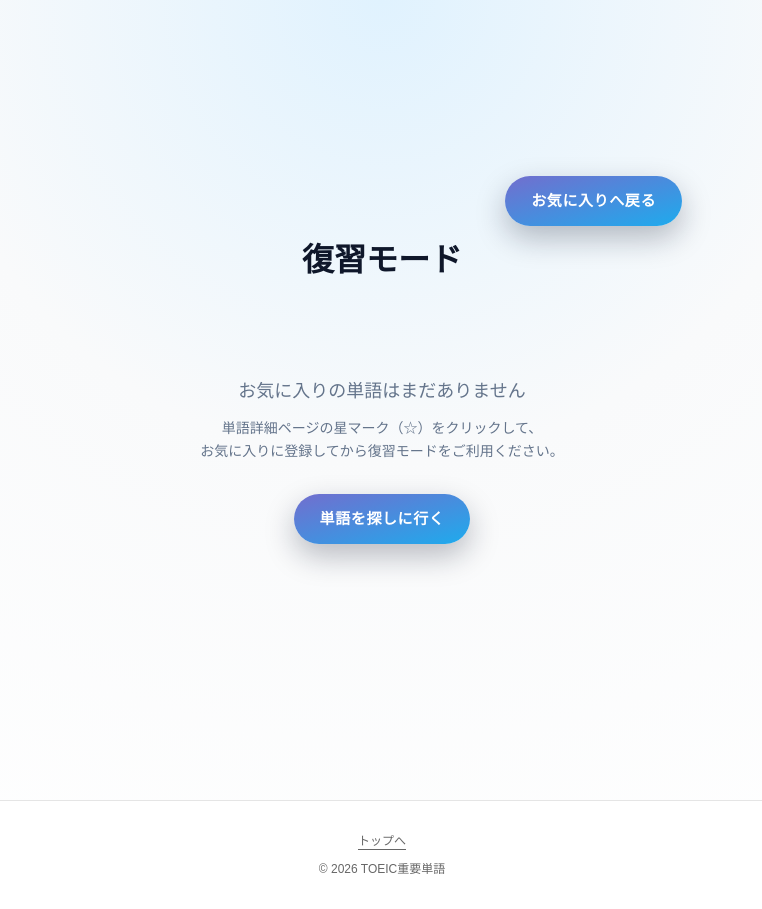
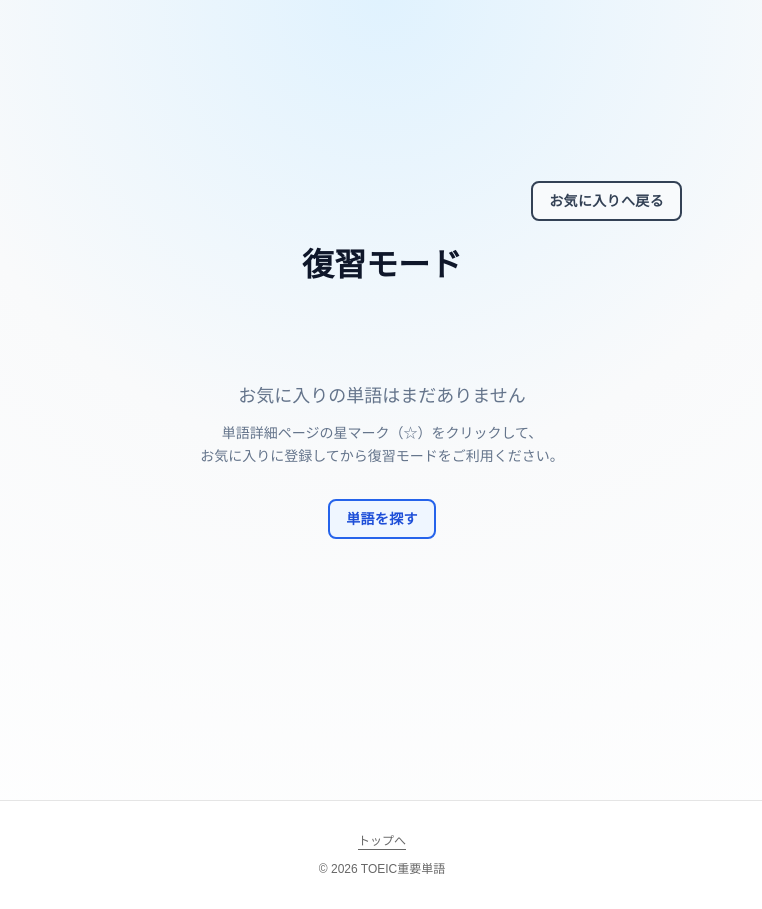
Before and after one commit to Rainnnnnnnn-maker/toeic_website_ver2.0, a Next.js app: page /review in a window 1280 px wide. Shown: the whole page, without its empty margins (258-1020 px from the left). Built offline with nearby package versions, Linux system fonts and the light colour scheme; no server answers.

Commit message:
style(ui): update button styles

```diff
--- a/src/app/favorites/page.tsx
+++ b/src/app/favorites/page.tsx
@@ -49,15 +49,15 @@ export default async function FavoritesPage() {
         <header className="flex flex-col gap-5 sm:flex-row sm:justify-between sm:items-start">
           <div className="flex flex-col gap-3 sm:max-w-[60%]">
             <p className="text-xs tracking-[0.12em] uppercase text-slate-500">YOUR COLLECTION</p>
-            <h1 className="text-[22px] leading-[1.3] text-slate-900 sm:text-[26px] lg:text-[28px]">お気に入り単語</h1>
+            <h1 className="text-[22px] leading-[1.3] text-slate-900 font-bold sm:text-[26px] lg:text-[28px]">お気に入り単語</h1>
             <p className="text-sm leading-[1.6] text-gray-500">
               学習中に気になった単語を復習しましょう。
             </p>
           </div>
           <div className="flex gap-4 items-center mt-2 flex-wrap justify-end sm:justify-start">
             <ReviewModeButton />
-            <Link href="/" className="inline-flex items-center justify-center gap-2 px-[26px] py-[14px] min-h-[44px] bg-gradient-to-br from-[#f59e0b] to-[#d97706] text-white rounded-full font-semibold text-[15px] tracking-[0.04em] no-underline transition-all duration-160 shadow-[0_12px_30px_rgba(217,119,6,0.28)] hover:-translate-y-px hover:scale-[1.02] hover:brightness-105 hover:shadow-[0_18px_40px_rgba(217,119,6,0.32)] active:translate-y-0 active:scale-99 active:shadow-[0_8px_20px_rgba(217,119,6,0.22)] focus-visible:outline-none focus-visible:shadow-[0_0_0_3px_rgba(253,186,116,0.9),0_12px_30px_rgba(217,119,6,0.28)]">
-              単語一覧へ戻る
+            <Link href="/" className="inline-flex items-center justify-center gap-2 px-4 py-2 min-h-[36px] bg-slate-50 text-slate-700 border-2 border-slate-700 rounded-lg font-bold text-sm tracking-wide no-underline transition-all duration-200 hover:bg-slate-100 hover:-translate-y-0.5 active:translate-y-0 focus-visible:outline-none focus-visible:ring-2 focus-visible:ring-offset-2 focus-visible:ring-slate-500">
+              単語一覧
             </Link>
           </div>
         </header>
--- a/src/components/features/favorites/FavoritesListClient.tsx
+++ b/src/components/features/favorites/FavoritesListClient.tsx
@@ -48,8 +48,8 @@ export default function FavoritesListClient({ allWords }: { allWords: Word[] })
           ここにリストとして保存されます。
         </p>
         <div className="mt-8">
-          <Link href="/" className="inline-flex items-center justify-center gap-2 px-[26px] py-[14px] min-h-[44px] bg-gradient-to-br from-[#726ece] to-[#1eabed] text-white rounded-full font-semibold text-[15px] tracking-[0.04em] no-underline transition-all duration-160 shadow-[0_12px_30px_rgba(15,23,42,0.28)] hover:-translate-y-px hover:scale-[1.02] hover:brightness-105 hover:shadow-[0_18px_40px_rgba(15,23,42,0.32)] active:translate-y-0 active:scale-99 active:shadow-[0_8px_20px_rgba(15,23,42,0.22)] focus-visible:outline-none focus-visible:shadow-[0_0_0_3px_rgba(191,219,254,0.9),0_12px_30px_rgba(15,23,42,0.28)]">
-            <span className="inline-flex items-center">単語を探しに行く</span>
+          <Link href="/" className="inline-flex items-center justify-center gap-2 px-4 py-2 min-h-[36px] bg-blue-50 text-blue-700 border-2 border-blue-600 rounded-lg font-bold text-sm tracking-wide no-underline transition-all duration-200 hover:bg-blue-100 hover:-translate-y-0.5 active:translate-y-0 focus-visible:outline-none focus-visible:ring-2 focus-visible:ring-offset-2 focus-visible:ring-blue-500">
+            <span className="inline-flex items-center">単語を探す</span>
           </Link>
         </div>
       </div>
--- a/src/components/features/review/ReviewModeButton.tsx
+++ b/src/components/features/review/ReviewModeButton.tsx
@@ -16,7 +16,7 @@ export default function ReviewModeButton() {
   if (favorites.length === 0) return null;
 
   return (
-    <Link href="/review" className="inline-flex items-center justify-center gap-2 px-[26px] py-[14px] min-h-[44px] bg-gradient-to-br from-[#726ece] to-[#1eabed] text-white rounded-full font-semibold text-[15px] tracking-[0.04em] no-underline transition-all duration-160 shadow-[0_12px_30px_rgba(15,23,42,0.28)] hover:-translate-y-px hover:scale-[1.02] hover:brightness-105 hover:shadow-[0_18px_40px_rgba(15,23,42,0.32)] active:translate-y-0 active:scale-99 active:shadow-[0_8px_20px_rgba(15,23,42,0.22)] focus-visible:outline-none focus-visible:shadow-[0_0_0_3px_rgba(191,219,254,0.9),0_12px_30px_rgba(15,23,42,0.28)]">
+    <Link href="/review" className="inline-flex items-center justify-center gap-2 px-4 py-2 min-h-[36px] bg-blue-50 text-blue-700 border-2 border-blue-600 rounded-lg font-bold text-sm tracking-wide no-underline transition-all duration-200 hover:bg-blue-100 hover:-translate-y-0.5 active:translate-y-0 focus-visible:outline-none focus-visible:ring-2 focus-visible:ring-offset-2 focus-visible:ring-blue-500">
        <span className="inline-flex items-center">復習モード</span>
     </Link>
   );
--- a/src/components/features/review/ReviewWrapper.tsx
+++ b/src/components/features/review/ReviewWrapper.tsx
@@ -25,7 +25,7 @@ export default function ReviewWrapper({ allWords }: Props) {
       <div className="min-h-screen w-full flex justify-center items-center py-8 px-4 bg-[radial-gradient(circle_at_top,#e0f2fe_0,#f9fafb_45%,#ffffff_100%)] sm:py-12 sm:px-6">
         <main className="w-full max-w-[600px] flex flex-col gap-8 items-center">
           <header className="flex flex-col gap-3 text-center w-full items-center relative">
-            <Link href="/favorites" className="absolute right-0 -top-4 inline-flex items-center justify-center gap-2 px-[26px] py-[14px] min-h-[44px] bg-gradient-to-br from-[#726ece] to-[#1eabed] text-white rounded-full font-semibold text-[15px] tracking-[0.04em] no-underline transition-all duration-160 shadow-[0_12px_30px_rgba(15,23,42,0.28)] z-10 hover:-translate-y-px hover:scale-[1.02] hover:brightness-105 hover:shadow-[0_18px_40px_rgba(15,23,42,0.32)] active:translate-y-0 active:scale-99 active:shadow-[0_8px_20px_rgba(15,23,42,0.22)] focus-visible:outline-none focus-visible:shadow-[0_0_0_3px_rgba(191,219,254,0.9),0_12px_30px_rgba(15,23,42,0.28)]">
+            <Link href="/favorites" className="absolute right-0 -top-4 inline-flex items-center justify-center gap-2 px-4 py-2 min-h-[36px] bg-slate-50 text-slate-700 border-2 border-slate-700 rounded-lg font-bold text-sm tracking-wide no-underline transition-all duration-200 z-10 hover:bg-slate-100 hover:-translate-y-0.5 active:translate-y-0 focus-visible:outline-none focus-visible:ring-2 focus-visible:ring-offset-2 focus-visible:ring-slate-500">
               お気に入りへ戻る
             </Link>
             <h1 className="text-[28px] leading-[1.3] text-slate-900 font-bold mt-12 sm:text-[32px]">復習モード</h1>
@@ -40,8 +40,8 @@ export default function ReviewWrapper({ allWords }: Props) {
               お気に入りに登録してから復習モードをご利用ください。
             </p>
             <div className="mt-8">
-              <Link href="/" className="inline-flex items-center justify-center gap-2 px-[26px] py-[14px] min-h-[44px] bg-gradient-to-br from-[#726ece] to-[#1eabed] text-white rounded-full font-semibold text-[15px] tracking-[0.04em] no-underline transition-all duration-160 shadow-[0_12px_30px_rgba(15,23,42,0.28)] hover:-translate-y-px hover:scale-[1.02] hover:brightness-105 hover:shadow-[0_18px_40px_rgba(15,23,42,0.32)] active:translate-y-0 active:scale-99 active:shadow-[0_8px_20px_rgba(15,23,42,0.22)] focus-visible:outline-none focus-visible:shadow-[0_0_0_3px_rgba(191,219,254,0.9),0_12px_30px_rgba(15,23,42,0.28)]">
-                単語を探しに行く
+              <Link href="/" className="inline-flex items-center justify-center gap-2 px-4 py-2 min-h-[36px] bg-blue-50 text-blue-700 border-2 border-blue-600 rounded-lg font-bold text-sm tracking-wide no-underline transition-all duration-200 hover:bg-blue-100 hover:-translate-y-0.5 active:translate-y-0 focus-visible:outline-none focus-visible:ring-2 focus-visible:ring-offset-2 focus-visible:ring-blue-500">
+                単語を探す
               </Link>
             </div>
           </div>
--- a/src/components/features/study/StudyClient.tsx
+++ b/src/components/features/study/StudyClient.tsx
@@ -29,7 +29,7 @@ type PersistedStudyStateV1 = {
 const DEFAULT_STORAGE_KEY = 'toeic-study-state-v1';
 const DEFAULT_PAGE_TITLE = '英単語学習';
 const DEFAULT_BACK_LINK = '/';
-const DEFAULT_BACK_LINK_TEXT = '単語一覧へ戻る';
+const DEFAULT_BACK_LINK_TEXT = '単語一覧';
 
 function getNavigationType(): string | undefined {
   if (typeof window === 'undefined') return undefined;
@@ -450,7 +450,7 @@ export default function StudyClient({
     <div className="min-h-screen w-full flex justify-center items-center py-8 px-4 bg-[radial-gradient(circle_at_top,#e0f2fe_0,#f9fafb_45%,#ffffff_100%)] sm:py-12 sm:px-6">
       <main className="w-full max-w-[600px] flex flex-col gap-8 items-center">
         <header className="flex flex-col gap-3 text-center w-full items-center relative">
-          <Link href={backLink} className="absolute right-0 -top-4 inline-flex items-center justify-center gap-2 px-[26px] py-[14px] min-h-[44px] bg-gradient-to-br from-[#726ece] to-[#1eabed] text-white rounded-full font-semibold text-[15px] tracking-[0.04em] no-underline transition-all duration-160 shadow-[0_12px_30px_rgba(15,23,42,0.28)] z-10 hover:-translate-y-px hover:scale-[1.02] hover:brightness-105 hover:shadow-[0_18px_40px_rgba(15,23,42,0.32)] active:translate-y-0 active:scale-99 active:shadow-[0_8px_20px_rgba(15,23,42,0.22)] focus-visible:outline-none focus-visible:shadow-[0_0_0_3px_rgba(191,219,254,0.9),0_12px_30px_rgba(15,23,42,0.28)]">
+          <Link href={backLink} className="absolute right-0 -top-4 inline-flex items-center justify-center gap-2 px-4 py-2 min-h-[36px] bg-slate-50 text-slate-700 border-2 border-slate-700 rounded-lg font-bold text-sm tracking-wide no-underline transition-all duration-200 z-10 hover:bg-slate-100 hover:-translate-y-0.5 active:translate-y-0 focus-visible:outline-none focus-visible:ring-2 focus-visible:ring-offset-2 focus-visible:ring-slate-500">
             {backLinkText}
           </Link>
           <h1 className="text-[28px] leading-[1.3] text-slate-900 font-bold mt-12 sm:text-[32px]">{pageTitle}</h1>
```
Also changed, not shown: src/app/page.tsx (+4 -4 lines).
